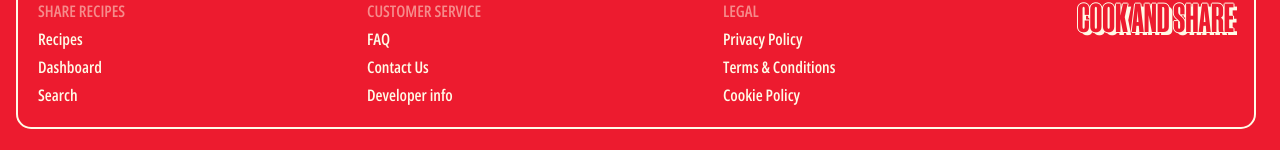
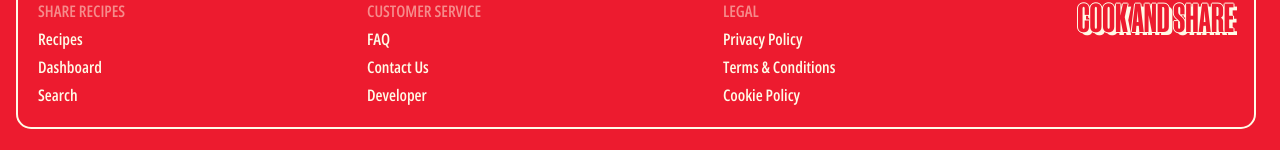
Before and after one commit to meesakveld/cook-and-share, a Next.js app in the folder front-end/: page /account in a window 1280 px wide. Shown: the part 996-1146 px from the top of the page. Built offline with nearby package versions, Linux system fonts and the light colour scheme; no server answers.

Commit message:
Updated Footer component links to use placeholder hrefs for improved navigation structure

```diff
--- a/front-end/src/components/layout/Footer.tsx
+++ b/front-end/src/components/layout/Footer.tsx
@@ -20,16 +20,16 @@ export default function Footer() {
         },
         {
             title: 'Customer service', links: [
-                { title: 'FAQ', href: '/faq' },
-                { title: 'Contact Us', href: '/contact' },
-                { title: 'Developer info', href: '/developer-info' }
+                { title: 'FAQ', href: '#' },
+                { title: 'Contact Us', href: '#' },
+                { title: 'Developer', href: '/developer' }
             ]
         },
         {
             title: 'Legal', links: [
-                { title: 'Privacy Policy', href: '/privacy-policy' },
-                { title: 'Terms & Conditions', href: '/terms-and-conditions' },
-                { title: 'Cookie Policy', href: '/cookie-policy' }
+                { title: 'Privacy Policy', href: '#' },
+                { title: 'Terms & Conditions', href: '#' },
+                { title: 'Cookie Policy', href: '#' }
             ]
         },
     ]
```
